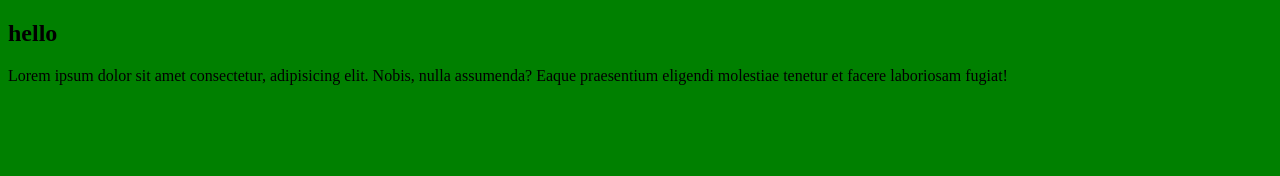
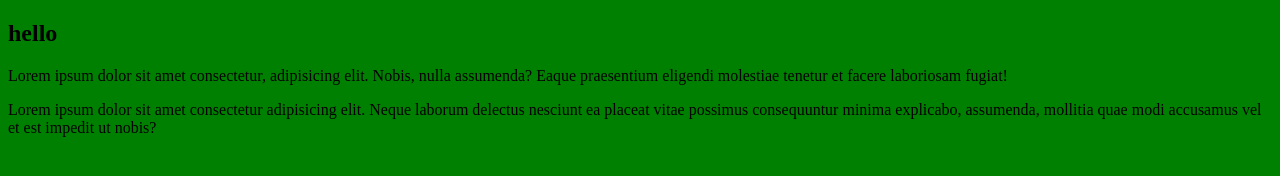
Before and after one commit to maryamshahnawaz/my-git-project, a plain HTML site: page index.html in a window 1280 px wide. Drawn offline with Linux system fonts and the light colour scheme.

Commit message:
added one more paragraph

```diff
--- a/index.html
+++ b/index.html
@@ -13,5 +13,10 @@
       assumenda? Eaque praesentium eligendi molestiae tenetur et facere
       laboriosam fugiat!
     </p>
+    <p>
+      Lorem ipsum dolor sit amet consectetur adipisicing elit. Neque laborum
+      delectus nesciunt ea placeat vitae possimus consequuntur minima explicabo,
+      assumenda, mollitia quae modi accusamus vel et est impedit ut nobis?
+    </p>
   </body>
 </html>
```
